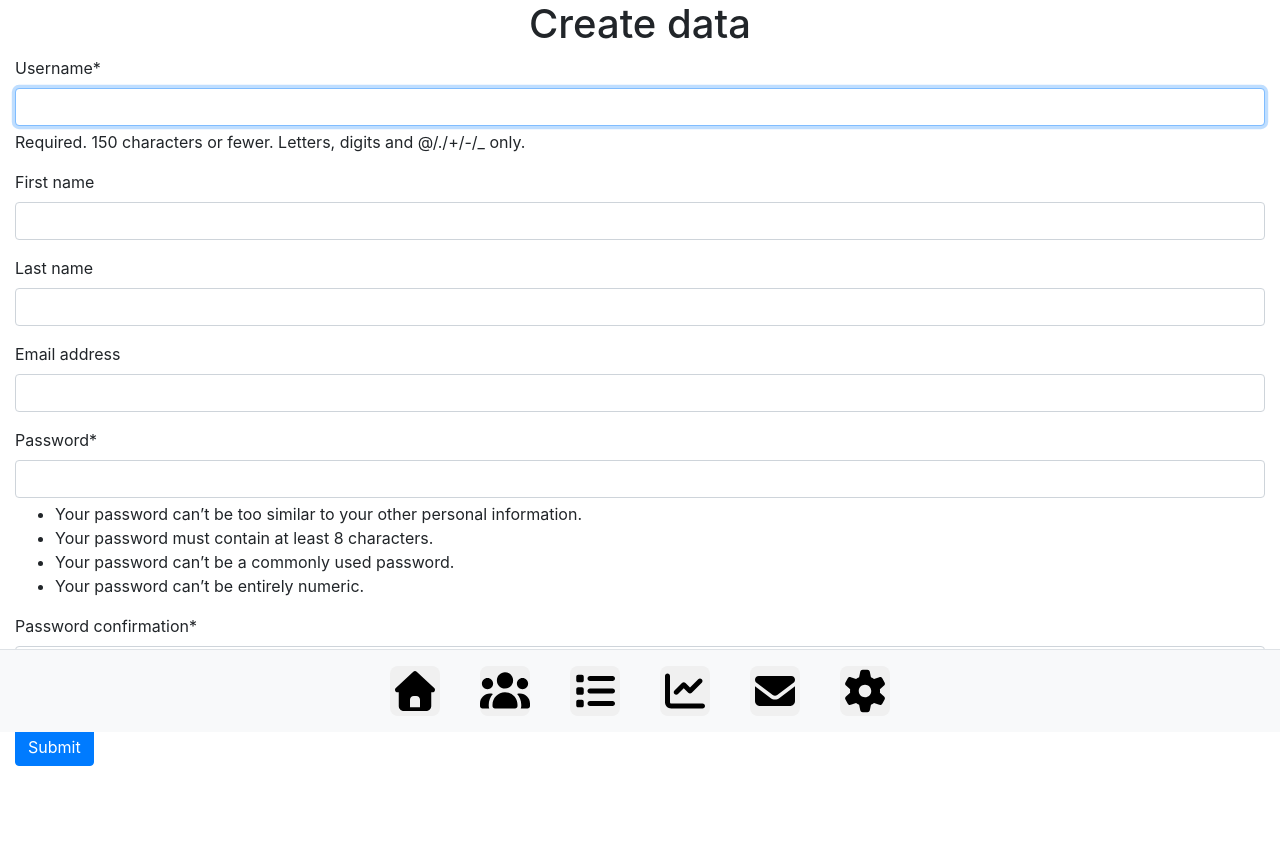
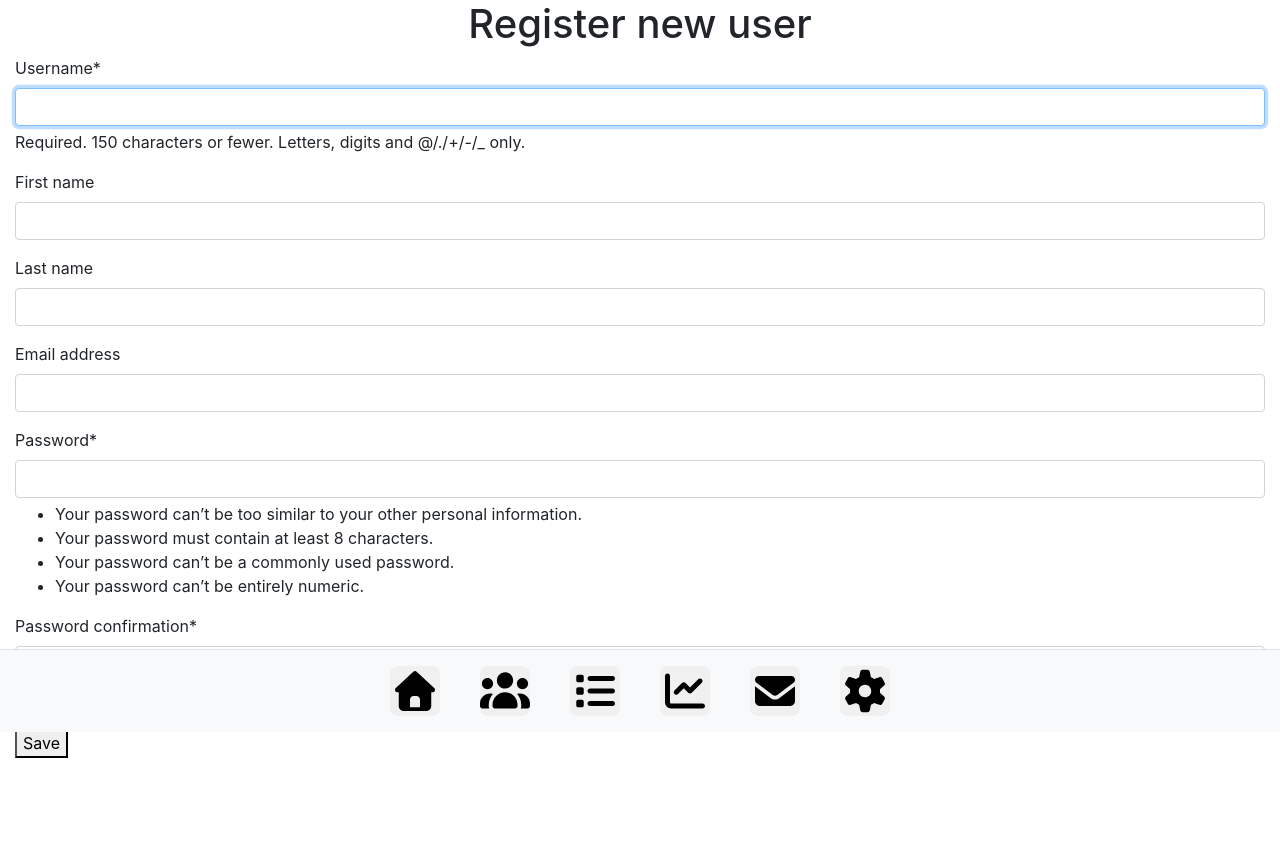
Before and after one commit to MarcinDJacz/Complete_Financial_Planner, a Django app: page /planner/inmates/create/ in a window 1280 px wide. Shown: the part 68-934 px from the top of the page. After the commit the page ends 826 px from the top, so only its background shows below. Run offline with Django 5.2, Linux system fonts and the light colour scheme; some libraries are stand-ins or nearby versions.

Commit message:
Reorganize links and add custom template for InmateCreateView to replace default 'Create data'

```diff
--- a/planner/views.py
+++ b/planner/views.py
@@ -114,3 +114,4 @@ class InmateCreateView(generic.CreateView):
     model = CustomUser
     form_class = CustomUserCreationForm
     success_url = reverse_lazy('planner:index')
+    template_name = "planner/user_create_form.html"
--- /dev/null
+++ b/templates/planner/user_create_form.html
@@ -0,0 +1,10 @@
+{% extends "base.html" %}
+{% load crispy_forms_filters %}
+{% block content %}
+  <h1>Register new user</h1>
+  <form method="post">
+    {% csrf_token %}
+    {{ form|crispy }}
+    <button type="submit">Save</button>
+  </form>
+{% endblock %}
--- a/templates/registration/logged_out.html
+++ b/templates/registration/logged_out.html
@@ -3,4 +3,6 @@
 {%  block content %}
   <p>Logged out</p>
   <a href="{% url 'login' %}">Click here to log in</a>
+  <br>
+  <a href="{% url 'planner:inmate-create' %}">Click here to register</a>
 {% endblock %}
--- a/templates/registration/login.html
+++ b/templates/registration/login.html
@@ -13,4 +13,6 @@
     <input class="btn btn-primary" type='submit' value='Submit'>
     <input type='hidden' name='next' value='{{ next }}'>
   </form>
+  <br>
+  <a href="{% url 'planner:inmate-create' %}">Or click here to register</a>
 {% endblock %}
```
